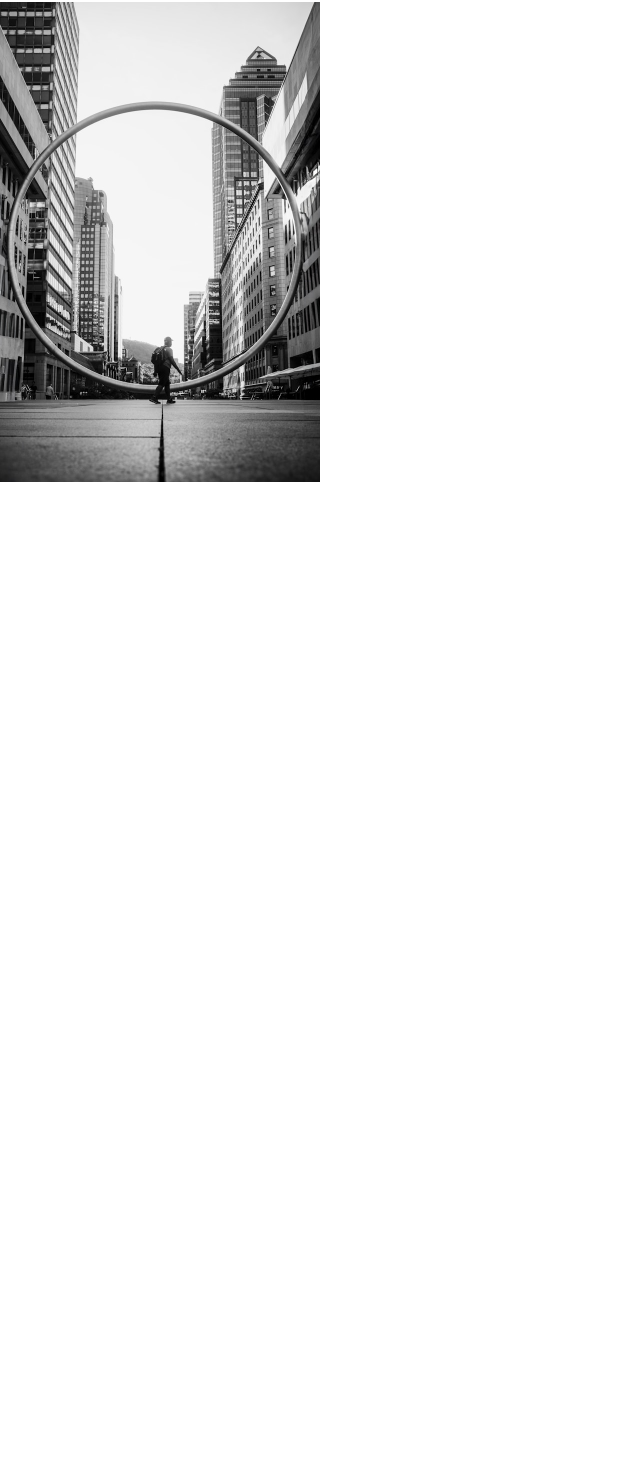
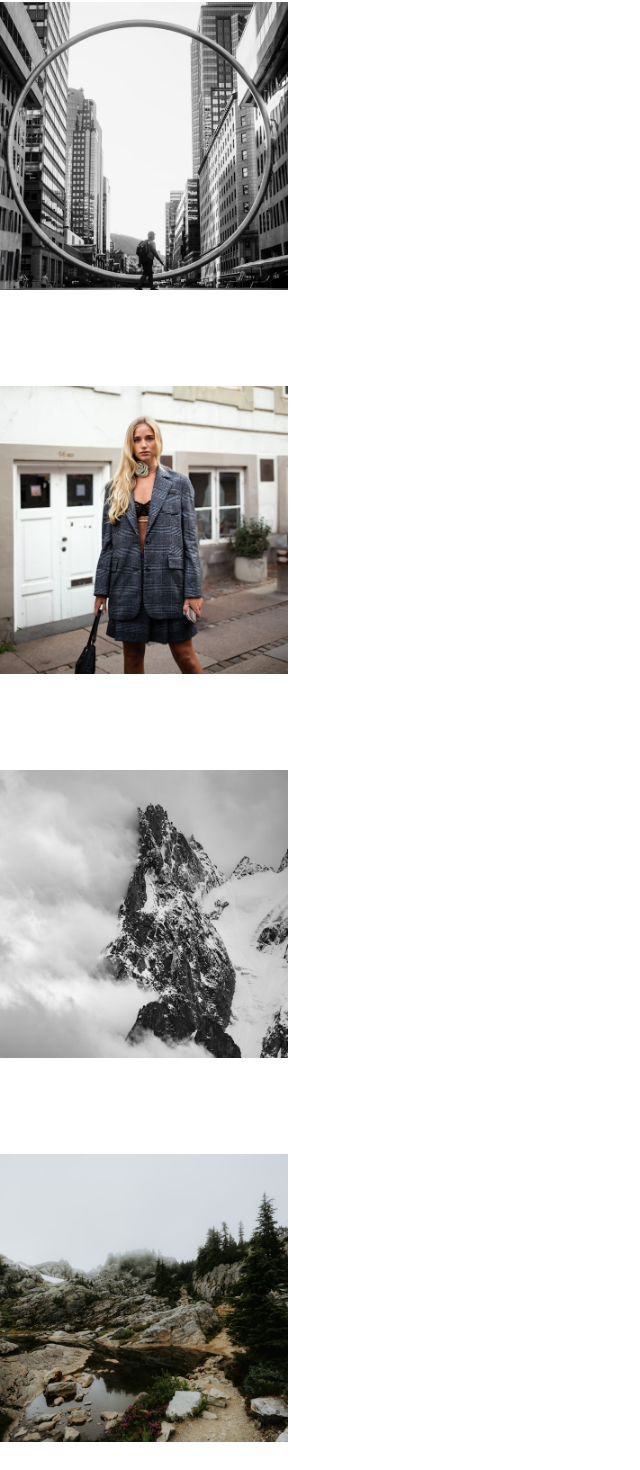
Before and after one commit to Migue28/photographer-portafolio, a React (Vite) app: page / in a window 1280 px wide. Shown: the part 142-1612 px from the top of the page, without its empty margins (0-640 px from the left). Before the commit the page ends 800 px from the top, so only its background shows below. Built offline with nearby package versions, Linux system fonts and the light colour scheme.

Commit message:
add size to photocard

```diff
--- a/src/App.tsx
+++ b/src/App.tsx
@@ -2,13 +2,16 @@ import "./App.css";
 import Navbar from "./components/Navbar";
 import PhotoCard from "./components/PhotoCard";
 
-import city from './assets/images/city.jpg'
+import { city, woman, mountain, forest } from "./assets/images/index";
 
 function App() {
   return (
     <>
       <Navbar name="SKYLA RANGER" />
       <PhotoCard source={city} />
+      <PhotoCard source={woman} />
+      <PhotoCard source={mountain} />
+      <PhotoCard source={forest} />
     </>
   );
 }
--- /dev/null
+++ b/src/assets/images/index.ts
@@ -0,0 +1,4 @@
+export {default as city} from './city.jpg'
+export {default as woman} from './woman.jpg'
+export {default as forest} from './foggy-forest.jpg'
+export {default as mountain} from './icy-mountain.jpg'
--- a/src/components/PhotoCard.tsx
+++ b/src/components/PhotoCard.tsx
@@ -4,8 +4,8 @@ type PhotoCardProps = {
 
 const PhotoCard = ({ source }: PhotoCardProps) => {
   return (
-    <div className="w-80 h-80">
-      <img src={source} alt="" />
+    <div className="sm:w-52 sm:h-52 md:w-72 md:h-72 2xl:w-96 xl:h-96">
+      <img className="object-cover aspect-square w-fit" src={source} alt={source} />
     </div>
   );
 };
```
